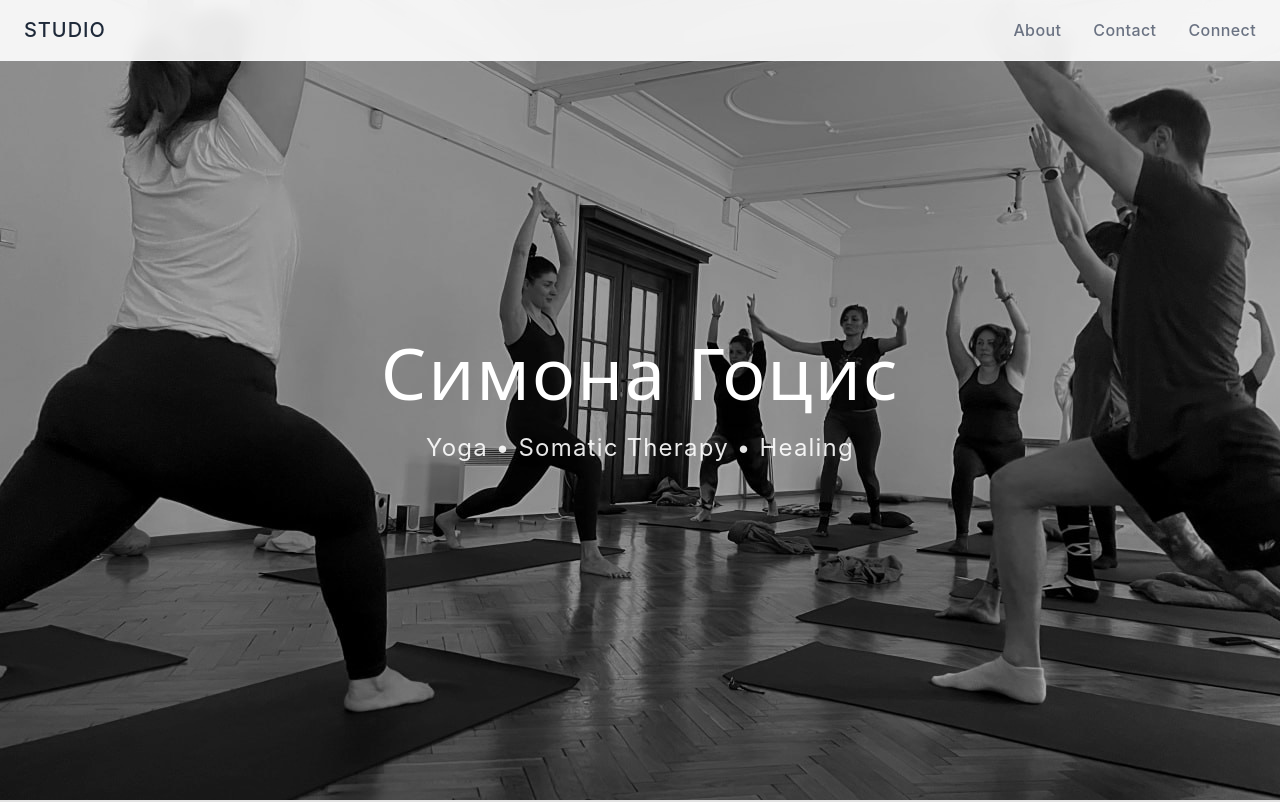
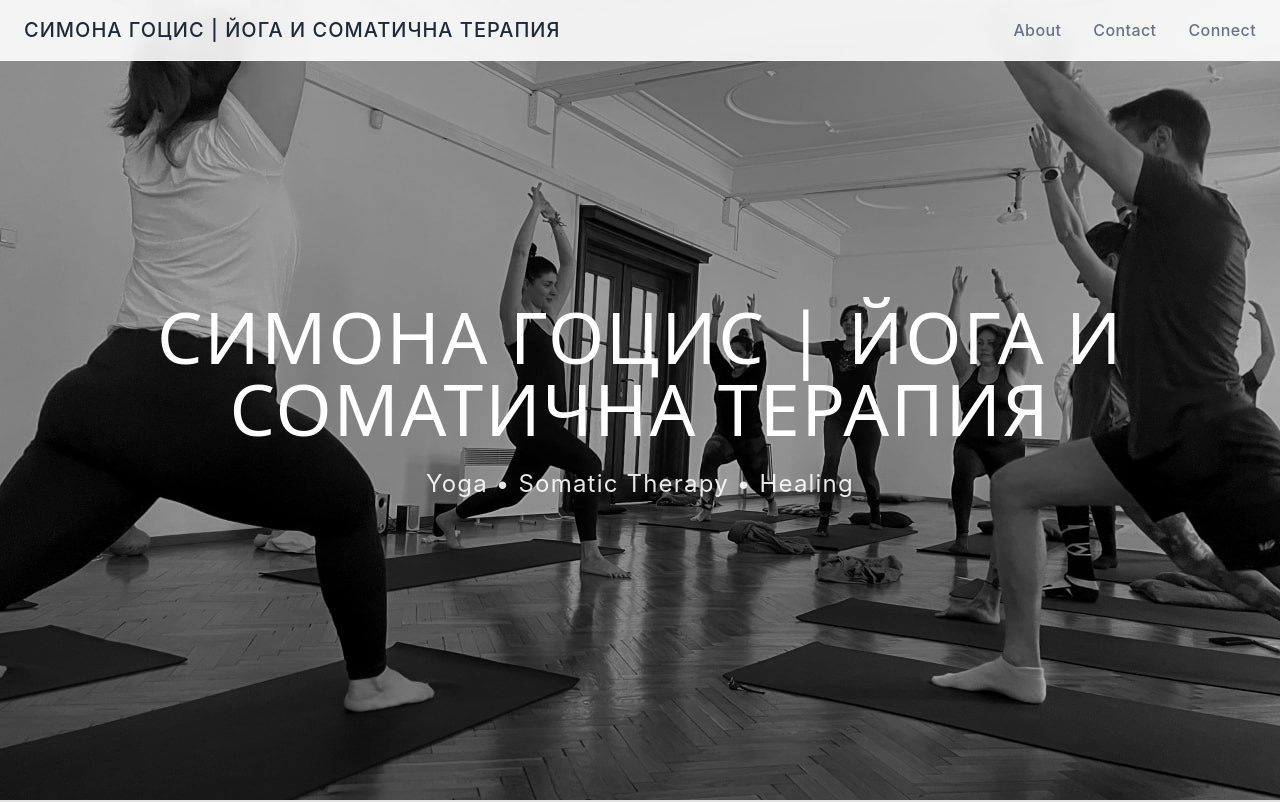
Before and after one commit to hal9000thebot/yoga-somatic-landing, a React (Vite) app: page / in a window 1280 px wide. Shown: the top 802 px of the page. Built offline with nearby package versions, Linux system fonts and the light colour scheme; grey boxes are pictures that could not be loaded; a web font is replaced by a local one.

Commit message:
Update branding headline and nav title

```diff
--- a/index.html
+++ b/index.html
@@ -10,7 +10,7 @@
       <link rel="preconnect" href="https://fonts.gstatic.com" crossorigin />
       <link href="https://fonts.googleapis.com/css2?family=Fira+Sans+Condensed:wght@500&display=swap" rel="stylesheet" />
 
-      <title>One-page yoga instructor website</title>
+      <title>Симона Гоцис | Йога и соматична терапия</title>
     </head>
 
     <body>
--- a/src/app/App.tsx
+++ b/src/app/App.tsx
@@ -47,7 +47,7 @@ export default function App() {
               onClick={() => scrollToSection('hero')}
               className="text-xl tracking-wider text-gray-800"
             >
-              STUDIO
+              СИМОНА ГОЦИС | ЙОГА И СОМАТИЧНА ТЕРАПИЯ
             </button>
 
             {/* Desktop Menu */}
@@ -128,7 +128,7 @@ export default function App() {
         </div>
         <div className="relative z-10 text-center text-white px-6">
           <h1 className="text-5xl md:text-7xl mb-6 tracking-wide">
-            Симона Гоцис
+            СИМОНА ГОЦИС | ЙОГА И СОМАТИЧНА ТЕРАПИЯ
           </h1>
           <p className="text-xl md:text-2xl tracking-wider opacity-90">
             Yoga • Somatic Therapy • Healing
```
